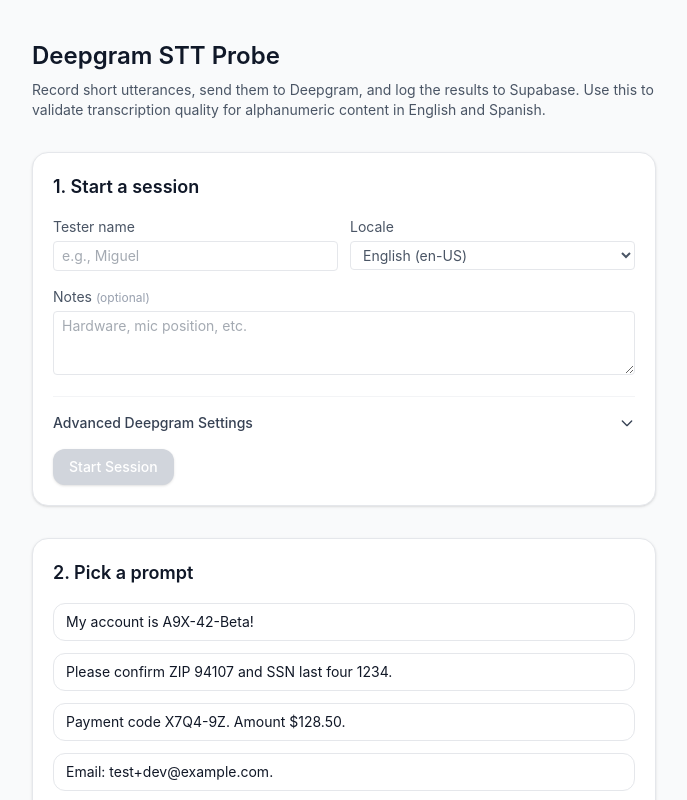
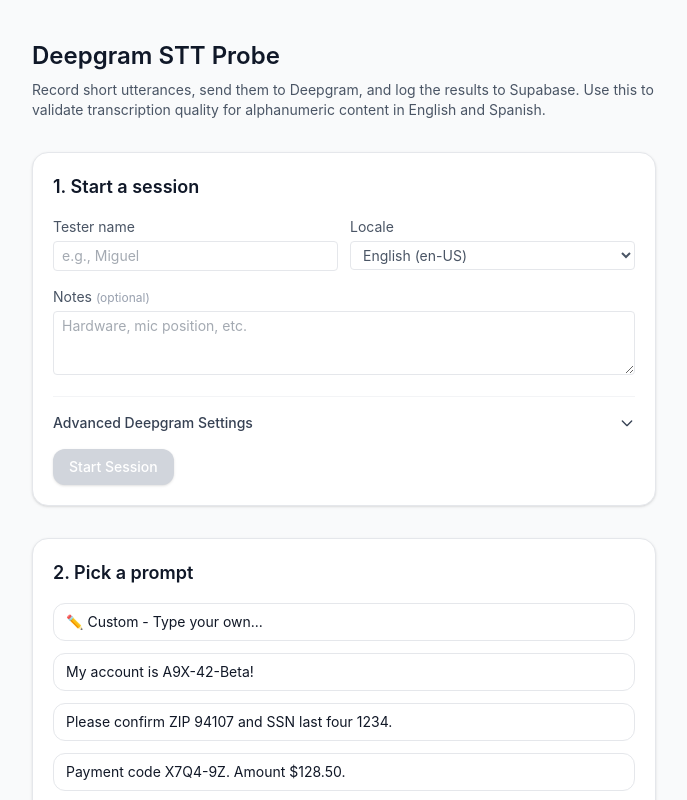
Before and after one commit to gustavofjordao021/stt-test, a Next.js app: page / in a window 1280 px wide. Shown: the top 800 px of the page, without its empty margins (296-983 px from the left). Built offline with nearby package versions, Linux system fonts and the light colour scheme.

Commit message:
custom inputs

```diff
--- a/app/page.tsx
+++ b/app/page.tsx
@@ -66,6 +66,8 @@
   return EX_PROMPTS_BY_SET[EXAMPLE_SET] || EN_PROMPTS;
 }
 
+const CUSTOM_PROMPT: Prompt = { id: 'custom', text: '' };
+
 export default function Page() {
   const [name, setName] = useState('');
   const [locale, setLocale] = useState<Locale>('en');
@@ -79,6 +81,7 @@
   );
   const [showAdvanced, setShowAdvanced] = useState(false);
   const [selectedPrompt, setSelectedPrompt] = useState<Prompt | null>(null);
+  const [customPromptText, setCustomPromptText] = useState('');
   const [recording, setRecording] = useState(false);
   const [processing, setProcessing] = useState(false);
   const [attempts, setAttempts] = useState<Attempt[]>([]);
@@ -212,6 +215,12 @@
 
           setAttempts((prev) => [attempt, ...prev]);
           setInfo('Transcription received.');
+
+          // Reset custom prompt after successful recording
+          if (selectedPrompt.id === 'custom') {
+            setCustomPromptText('');
+            setSelectedPrompt(null);
+          }
         } catch (err) {
           console.error(err);
           setError(err instanceof Error ? err.message : 'Transcription failed');
@@ -545,6 +554,44 @@
       <section className="space-y-4 rounded-2xl border border-gray-200 bg-white p-5 shadow-sm">
         <h2 className="text-lg font-semibold text-gray-900">2. Pick a prompt</h2>
         <div className="grid gap-3">
+          {/* Custom prompt option */}
+          <button
+            onClick={() => {
+              setSelectedPrompt(CUSTOM_PROMPT);
+              setCustomPromptText('');
+            }}
+            className={`rounded-lg border px-3 py-2 text-left text-sm transition ${selectedPrompt?.id === 'custom'
+              ? 'border-blue-500 bg-blue-50 text-blue-800'
+              : 'border-gray-200 hover:border-gray-300'
+              }`}
+          >
+            ✏️ Custom - Type your own...
+          </button>
+
+          {/* Custom text input (shown when custom is selected) */}
+          {selectedPrompt?.id === 'custom' && (
+            <div className="rounded-lg border border-yellow-200 bg-yellow-50 p-3">
+              <label className="block text-sm font-medium text-gray-700 mb-2">
+                Custom prompt (type exactly what you'll say):
+              </label>
+              <input
+                type="text"
+                className="w-full rounded border border-gray-300 px-3 py-2 text-sm focus:border-blue-500 focus:outline-none focus:ring-1 focus:ring-blue-500"
+                placeholder="e.g., License plate: XYZ-789-ABC"
+                value={customPromptText}
+                onChange={(e) => {
+                  setCustomPromptText(e.target.value);
+                  setSelectedPrompt({ id: 'custom', text: e.target.value });
+                }}
+                autoFocus
+              />
+              <p className="mt-2 text-xs text-gray-600">
+                💡 Tip: Include dashes, symbols, and challenging letters for better testing
+              </p>
+            </div>
+          )}
+
+          {/* Pre-defined prompts */}
           {prompts.map((prompt) => (
             <button
               key={prompt.id}
@@ -565,7 +612,12 @@
         <div className="flex flex-wrap items-center gap-3">
           <button
             onClick={handleStartRecording}
-            disabled={recording || !selectedPrompt || processing}
+            disabled={
+              recording ||
+              !selectedPrompt ||
+              (selectedPrompt?.id === 'custom' && !customPromptText.trim()) ||
+              processing
+            }
             className="rounded-lg bg-green-600 px-4 py-2 text-sm font-medium text-white shadow-sm transition hover:bg-green-500 disabled:cursor-not-allowed disabled:bg-gray-300"
           >
             {recording ? 'Recording…' : 'Record'}
```
